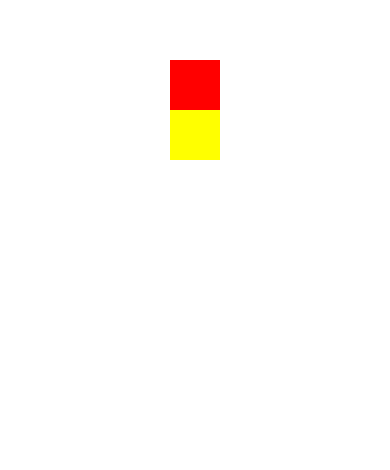
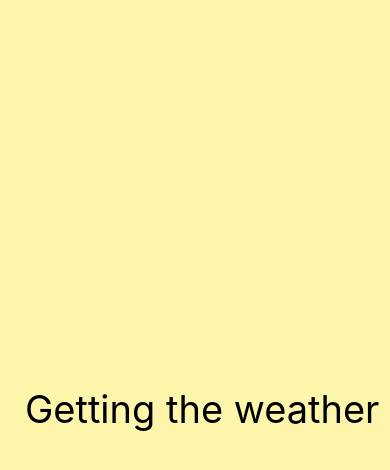
Before and after one commit to isseebx123/ReactWeatherApp, a React Native app: screen / in a window 390 px wide. Shown: the part 312-782 px from the top of the page. Built offline with nearby package versions, Linux system fonts and the light colour scheme.

Commit message:
fin Building the Loading View

```diff
--- a/App.js
+++ b/App.js
@@ -1,12 +1,18 @@
-import React from 'react';
+import React, { Component } from 'react';
 import { StyleSheet, Text, View, ActivityIndicator } from 'react-native';
 
 export default class App extends React.Component {
+  state = {
+    isLoaded: false
+  };
   render() {
+    const { isLoaded } = this.state;
     return (
       <View style={styles.container}>
-        <View style={styles.redView}/>
-        <View style={styles.yellowView}/>
+        {isLoaded ? null : (
+          <View style={styles.loading}>
+          <Text style={styles.loadingText}>Getting the weather</Text>
+          </View>)}
       </View>
     );
   }
@@ -16,17 +22,15 @@ const styles = StyleSheet.create({
   container: {
     flex: 1,
     backgroundColor: '#fff',
-    justifyContent:'center',
-    alignItems:'center'
   },
-  redView:{
-    height:50,
-    width:50,
-    backgroundColor:'red'
+  loading: {
+    flex: 1,
+    backgroundColor:'#FDF6AA',
+    justifyContent: 'flex-end',
+    paddingLeft: 25
   },
-  yellowView:{
-    height:50,
-    width:50,
-    backgroundColor:'yellow'
+  loadingText:{
+    fontSize:38,
+    marginBottom: 100
   }
 });
```
